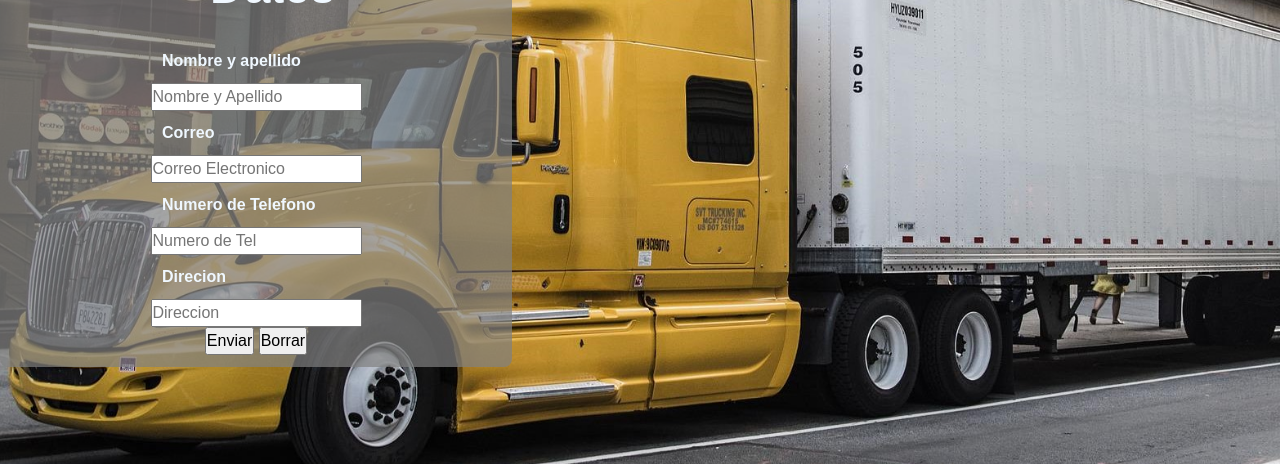
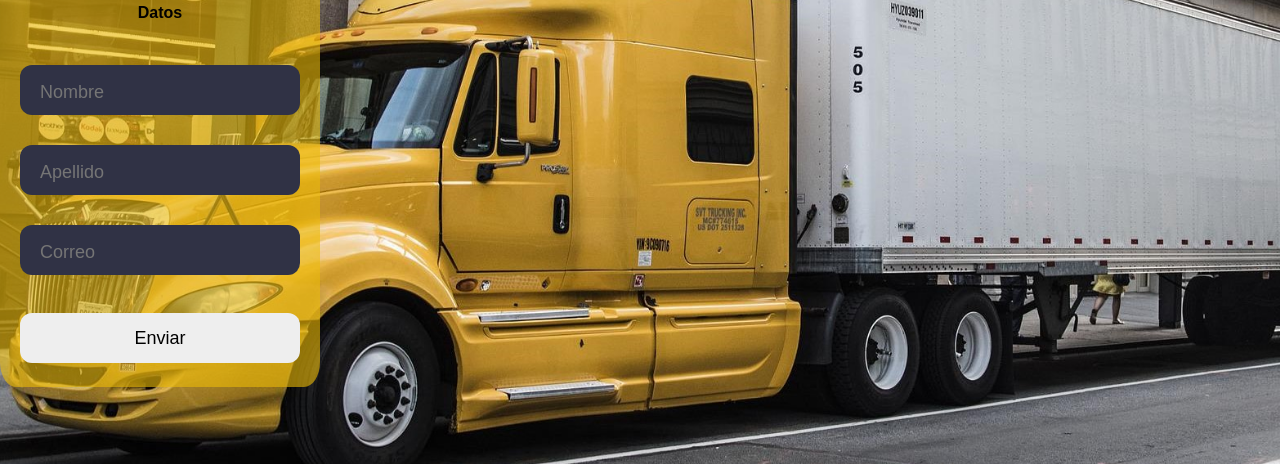
Before and after one commit to axelcafiel/Encomienda-cafiel, a plain HTML site: page paginas/contacto.html in a window 1280 px wide. Shown: the part 239-703 px from the top of the page. Drawn offline with nearby package versions, Linux system fonts and the light colour scheme; a web font is replaced by a local one.

Commit message:
pre entrega proyecto final

```diff
--- a/estilos.scss
+++ b/estilos.scss
@@ -1,149 +1,216 @@
 //variable//
-$color-principal:#EDBB07;
-$color-secundario:#2FEB7D;
-$color-terciario:#25F6F2;
-$fuente-size1:30px;
+$color-principal: #edbb07;
+$color-secundario: #2feb7d;
+$color-terciario: #25f6f2;
+$fuente-size1: 30px;
 
-$fuentes:(
-    h1:2rem,
-    h2:4rem,
-    h3:5rem,
+$fuentes: (h1: 2rem,
+    h2: 4rem,
+    h3: 5rem,
 );
 
 $h1: map-get($fuentes, h1);
 
-
-*{
+* {
     padding: 0;
     margin: 0;
 }
 
-body{
-    background-color:$color-principal;
+body {
+    background-color: $color-principal;
     font-family: Arial, Helvetica, sans-serif;
 }
+
 /*BANNER*/
-.banner{
+.banner {
     width: 100%;
     height: 600px;
     margin: auto;
     background-image: url(./img/foto\ final\ recortada.jpg);
-    background-size:cover;
-    background-position:center;
-}
-/*Formulario banner*/
-.cont{
-    background-color: rgb(128, 128, 128, 0.7);
-    width: 40%;
-    height: 80%;
-    padding: 3rem;
-    border-radius: 0.5rem;
-}
-legend{
-    color:aliceblue;
-    font-size: 3rem;
-    margin: 1rem;
-    text-align: center;
-}
-.formulario{
-    text-align: center;
-}
-.form_label{
-    display: inline-block;
-    width: 50%;
-    padding: 10px;
-    color:aliceblue;
-    text-align:left;
-    font-weight: 600;
+    background-size: cover;
+    background-position: center;
 }
 
+/*Formulario banner*/
+.form {
+    background-color: rgb(237, 187, 7, 0.6);
+    border-radius: 5%;
+    box-sizing: border-box;
+    height: 500px;
+    padding: 20px;
+    width: 320px;
+}
 
+.title {
+    color: #020101;
+    text-align: center;
+    font-family: Arial, Helvetica, sans-serif;
+    font-size: 36px;
+    font-weight: 600;
+    margin-top: 30px;
+}
+
+.subtitle {
+    color: #020101;
+    text-align: center;
+    font-family: Arial, Helvetica, sans-serif;
+    font-size: 16px;
+    font-weight: 600;
+    margin-top: 10px;
+}
+
+.input-container {
+    height: 50px;
+    position: relative;
+    width: 100%;
+}
+
+.ic1 {
+    margin-top: 40px;
+}
+
+.ic2 {
+    margin-top: 30px;
+}
+
+.input {
+    background-color: #303245;
+    border-radius: 12px;
+    border: 0;
+    box-sizing: border-box;
+    color: #eee;
+    font-size: 18px;
+    height: 100%;
+    outline: 0;
+    padding: 4px 20px 0;
+    width: 100%;
+}
+
+.placeholder {
+    color: black;
+    font-family: sans-serif;
+    left: 20px;
+    line-height: 14px;
+    pointer-events: none;
+    position: absolute;
+    transform-origin: 0 50%;
+    transition: transform 200ms, color 200ms;
+    top: 20px;
+}
+
+.submit {
+    background-color: #eee;
+    border-radius: 12px;
+    border: 0;
+    box-sizing: border-box;
+    color: black;
+    cursor: pointer;
+    font-size: 18px;
+    height: 50px;
+    margin-top: 38px;
+    text-align: center;
+    width: 100%;
+}
+
+.submit:active {
+    background-color: #303245;
+}
 
 /*TITULO*/
-h1{
+h1 {
     text-align: center;
     font-size: $h1;
-    b{
-        color:aquamarine;
+
+    b {
+        color: aquamarine;
     }
 }
+
 /*Info pagina*/
-.container{
+.container {
     display: flex;
     flex-wrap: wrap;
     justify-content: center;
     gap: 1rem;
 }
-.container__img{
+
+.container__img {
     width: 25%;
     box-shadow: 3px 3px 5px 0px rgb(0 0 0 / 29%);
 }
 
-.aboutUs{
+.aboutUs {
     width: 80%;
     margin: 2rem auto;
 }
-.aboutUs__container{
+
+.aboutUs__container {
     display: flex;
     align-items: center;
     gap: 2rem;
 }
-.illustration{
+
+.illustration {
     width: 100%;
 }
-.aboutUs__container--reverse{
+
+.aboutUs__container--reverse {
     flex-direction: row-reverse;
 }
+
 /*FOOTTER*/
 
-footer{
+footer {
     background-color: black;
     padding: 2.5rem;
 }
-footer p{
+
+footer p {
     color: #fff;
     font-weight: 600;
     text-align: center;
     font-size: 20px;
 }
-.fa-whatsapp{
+
+.fa-whatsapp {
     color: white;
     background-color: #3ec34f;
     padding: 0.6rem;
     font-size: 2rem;
     border-radius: 50%;
-    position:fixed;
+    position: fixed;
     bottom: 5%;
     right: 3%;
 }
+
 /*PAGINA QUIENES SOMOS*/
 
-h3{
+h3 {
     background-color: rgb(128, 128, 128, 0.6);
     font-size: 60px;
     text-align: center;
 }
 
-.text{
+.text {
     width: 100%;
     text-align: center;
     padding-left: 100px;
     padding-right: 100px;
     font-size: 30px;
 }
-.contun{
+
+.contun {
     text-align: center;
     font-size: 0px;
-
-
-}
-.grid{
-    display:grid;
-    margin: 0 auto;
-    padding:10px;
 }
 
-.grid-area-galeria{
+.grid {
+    display: grid;
+    margin: 0 auto;
+    padding: 10px;
+}
+
+.grid-area-galeria {
     grid-template-areas:
         "barco1 barco2 barco3 barco3"
         "barco1 barco4 barco3 barco3"
@@ -152,52 +219,61 @@ h3{
     grid-template-columns: 1fr 2fr 1fr 1fr;
     gap: 1rem;
 }
-.barco1{
+
+.barco1 {
     grid-area: barco1;
     width: 100%;
     height: 100%;
 }
-.barco2{
+
+.barco2 {
     grid-area: barco2;
     width: 100%;
     height: 100%;
 }
-.barco3{
+
+.barco3 {
     grid-area: barco3;
     width: 100%;
     height: 100%;
 }
-.barco4{
+
+.barco4 {
     grid-area: barco4;
     width: 100%;
     height: 100%;
 }
-.barco5{
+
+.barco5 {
     grid-area: barco5;
     width: 100%;
     height: 100%;
 }
-.barco6{
+
+.barco6 {
     grid-area: barco6;
     width: 100%;
     height: 100%;
 }
-.barco7{
+
+.barco7 {
     grid-area: barco7;
     width: 100%;
     height: 100%;
 }
-.lol:hover{
+
+.lol:hover {
     transform: scale(1.02);
     transition: all 0.75s;
 }
 
 /*NACIONAL*/
-.contenedormapa{
+.contenedormapa {
     display: flex;
     justify-content: space-between;
 }
-.nacionalt{
+
+.nacionalt {
     text-align: center;
     font-size: 20px;
     width: 50%;
@@ -205,23 +281,24 @@ h3{
 
 /*Internacional*/
 
-
-.contenedormapa2{
+.contenedormapa2 {
     display: flex;
     justify-content: space-between;
 }
-.internacionalt{
+
+.internacionalt {
     text-align: center;
     font-size: 20px;
     width: 50%;
 }
+
 /*CONTACTO*/
-.qr{
+.qr {
     width: 100%;
     height: 600px;
 }
 
-.dale{
+.dale {
     width: 100%;
     border: solid salmon;
     height: 200px;
@@ -230,42 +307,50 @@ h3{
     font-size: $fuente-size1;
     background-color: $color-secundario;
 }
-.dale2{
+
+.dale2 {
     @extend .dale;
 }
-@mixin sizes ($heigth, $width, $bgcolor) {
+
+@mixin sizes($heigth, $width, $bgcolor) {
     height: $heigth;
     width: $width;
     background-color: $bgcolor;
 }
-.dale3{
-    @include sizes(300px, 100%, $color-secundario )
+
+.dale3 {
+    @include sizes(300px, 100%, $color-secundario);
 }
-.dale3 p{
+
+.dale3 {
+    p {
         text-align: center;
         font-size: $fuente-size1;
         padding-top: 10%;
     }
+}
 
 /*Medias Querys*/
 
-@media (max-width:768px){
-    .cont{
+@media (max-width: 768px) {
+    .cont {
         width: 100%;
         height: 100%;
         padding: 3rem;
         border-radius: 0.5rem;
     }
-    .grid{
+
+    .grid {
         display: inline-block;
         margin: 0 auto;
         padding: 50px;
     }
 }
-@media (max-width:320px){
-    .grid{
-        display:inline-block;
+
+@media (max-width: 320px) {
+    .grid {
+        display: inline-block;
         margin: 0 auto;
-        padding:50px;
+        padding: 50px;
     }
 }
--- a/paginas/contacto.html
+++ b/paginas/contacto.html
@@ -27,8 +27,8 @@
         <main>
             <nav class="navbar navbar-expand-lg navbar-light bg-warning">
                 <div class="container-fluid">
-                <a class="navbar-brand" href="../index.html"><img src="../img/Lepur logo .png" class="img-fluid" width="100px"
-                        height="100px" alt=""></a>
+                    <a class="navbar-brand" href="../index.html"><img src="../img/Lepur logo .png" class="img-fluid"
+                            width="100px" height="100px" alt=""></a>
                     <button class="navbar-toggler" type="button" data-bs-toggle="collapse"
                         data-bs-target="#navbarSupportedContent" aria-controls="navbarSupportedContent"
                         aria-expanded="false" aria-label="Toggle navigation">
@@ -43,7 +43,8 @@
                                 <a class="nav-link" href="../paginas/quienes-somos.html">Quienes Somos</a>
                             </li>
                             <li class="nav-item">
-                            <a class="nav-link active" aria-current="page" href="../paginas/contacto.html">Contacto</a>
+                                <a class="nav-link active" aria-current="page"
+                                    href="../paginas/contacto.html">Contacto</a>
                             </li>
                             <li class="nav-item dropdown">
                                 <a class="nav-link dropdown-toggle" href="#" id="navbarDropdown" role="button"
@@ -52,7 +53,8 @@
                                 </a>
                                 <ul class="dropdown-menu" aria-labelledby="navbarDropdown">
                                     <li><a class="dropdown-item" href="../paginas/nacional.html">Nacional</a></li>
-                                <li><a class="dropdown-item" href="../paginas/internacional.html">Intenacional</a></li>
+                                    <li><a class="dropdown-item" href="../paginas/internacional.html">Intenacional</a>
+                                    </li>
                                 </ul>
                             </li>
                             <li class="nav-item">
@@ -69,22 +71,23 @@
     </header>
     <section>
         <div class="banner">
-            <section class="cont">
-                <form action="#" class="formulario">
-                    <legend>Datos</legend>
-                    <label for="nombre" class="form_label">Nombre y apellido</label>
-                    <input type="name" placeholder="Nombre y Apellido" required>
-                    <label for="correo" class="form_label">Correo</label>
-                    <input type="email" placeholder="Correo Electronico" required>
-                    <label for="tel" class="form_label">Numero de Telefono</label>
-                    <input type="tel" placeholder="Numero de Tel" required>
-                    <label for="dirrecion" class="form_label">Direcion</label>
-                    <input type="text" placeholder="Direccion">
-                    <br>
-                    <input type="submit" value="Enviar">
-                    <input type="reset" value="Borrar">
-                </form>
-            </section>
+            <div class="form">
+                <div class="title">Lepur</div>
+                <div class="subtitle">Datos</div>
+                <div class="input-container ic1">
+                    <input id="firstname" class="input" type="text" placeholder="Nombre" />
+                    <label for="firstname" class="placeholder"></label>
+                </div>
+                <div class="input-container ic2">
+                    <input id="lastname" class="input" type="text" placeholder="Apellido" />
+                    <label for="lastname" class="placeholder"></label>
+                </div>
+                <div class="input-container ic2">
+                    <input id="email" class="input" type="text" placeholder="Correo" />
+                    <label for="email" class="placeholder">
+                </div>
+                <button type="text" class="submit">Enviar</button>
+            </div>
         </div>
     </section>
     <div class="dale">
@@ -140,11 +143,11 @@
 
 
     <script src="https://cdn.jsdelivr.net/npm/@popperjs/core@2.10.2/dist/umd/popper.min.js"
-        integrity="sha384-7+zCNj/IqJ95wo16oMtfsKbZ9ccEh31eOz1HGyDuCQ6wgnyJNSYdrPa03rtR1zdB"
-        crossorigin="anonymous"></script>
+        integrity="sha384-7+zCNj/IqJ95wo16oMtfsKbZ9ccEh31eOz1HGyDuCQ6wgnyJNSYdrPa03rtR1zdB" crossorigin="anonymous">
+    </script>
     <script src="https://cdn.jsdelivr.net/npm/bootstrap@5.1.3/dist/js/bootstrap.min.js"
-        integrity="sha384-QJHtvGhmr9XOIpI6YVutG+2QOK9T+ZnN4kzFN1RtK3zEFEIsxhlmWl5/YESvpZ13"
-        crossorigin="anonymous"></script>
+        integrity="sha384-QJHtvGhmr9XOIpI6YVutG+2QOK9T+ZnN4kzFN1RtK3zEFEIsxhlmWl5/YESvpZ13" crossorigin="anonymous">
+    </script>
 </body>
 
 </html>
```
Also changed, not shown: index.html (+28 -25 lines), paginas/internacional.html (+10 -8 lines), paginas/nacional.html (+10 -8 lines), paginas/quienes-somos.html (+10 -9 lines), estilos.css, 1 other file. Lines whose indentation alone changed are shown as unchanged.
